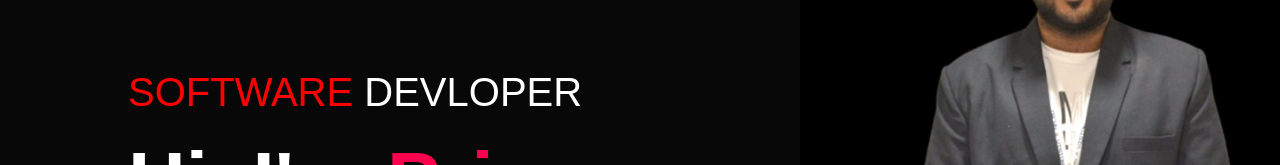
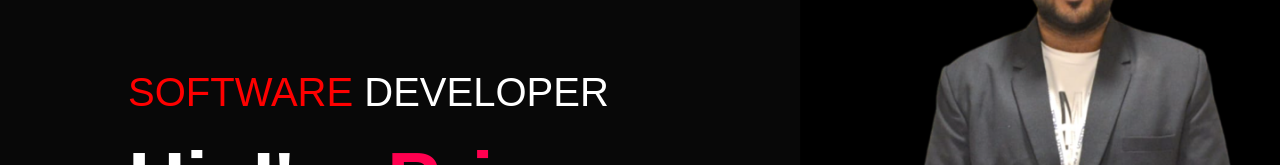
Before and after one commit to priyampranshu/my-portfolio, a plain HTML site: page index.html in a window 1280 px wide. Shown: the part 285-450 px from the top of the page. Drawn offline with Linux system fonts and the light colour scheme.

Commit message:
Update index.html

```diff
--- a/index.html
+++ b/index.html
@@ -25,7 +25,7 @@
             <i class="fa-solid fa-bars" onclick="openmenu()"></i>
         </nav>
         <div class="header-text">
-            <p><span>SOFTWARE</span> DEVLOPER</p>
+            <p><span>SOFTWARE</span> DEVELOPER</p>
             <h1>Hi, I'm <span>Priyam</span><br> Pranshu from Pune</h1>
         </div>
       </div>
```
